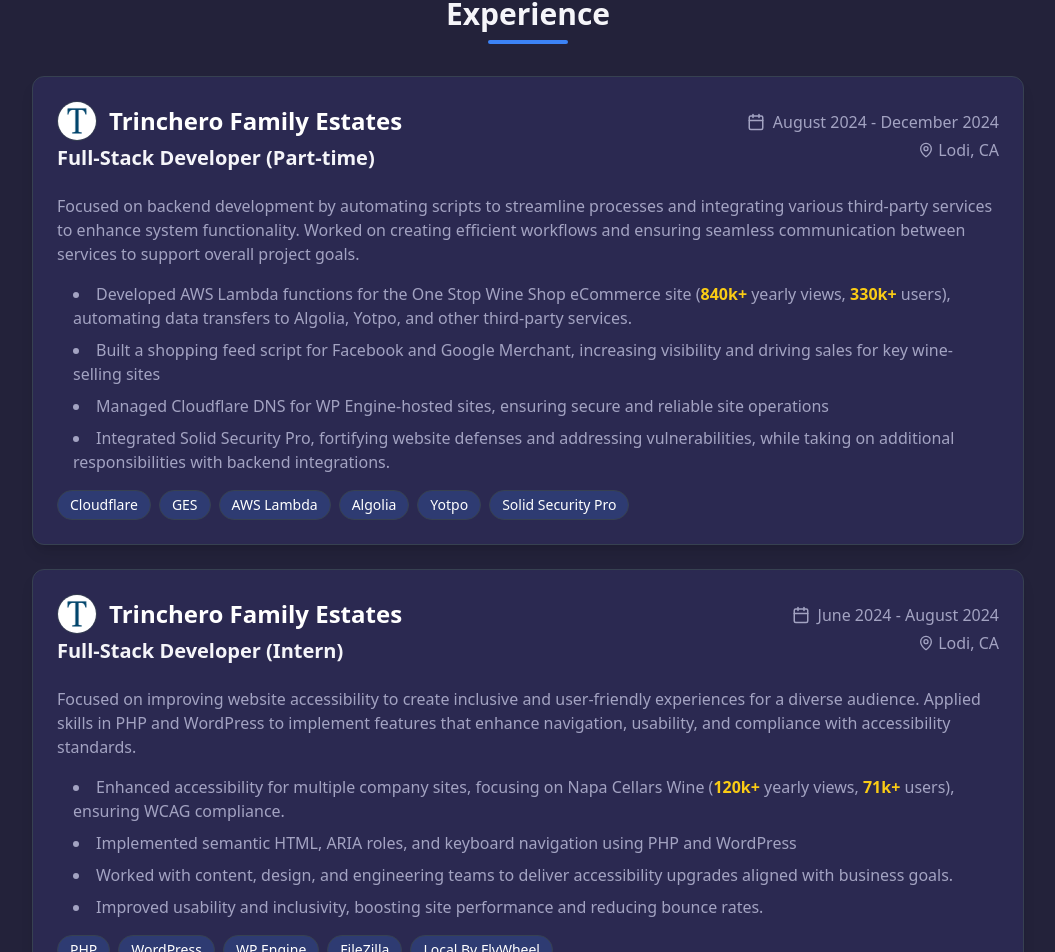
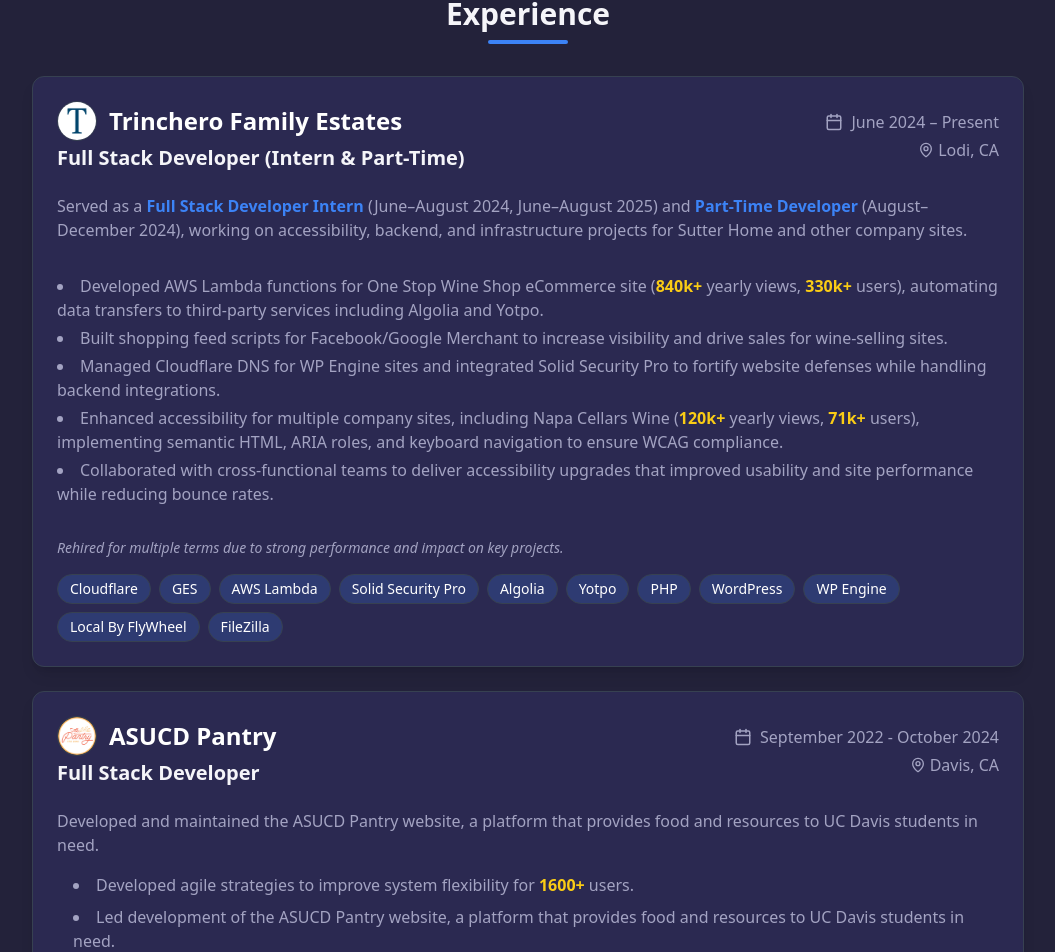
Before and after one commit to Dieg0raf/dieg0raf.github.io, a React (Vite) app: page / in a window 1280 px wide. Shown: the part 724-1676 px from the top of the page, without its empty margins (112-1167 px from the left). Built offline with nearby package versions, Linux system fonts and the light colour scheme.

Commit message:
added resume icon/button to landing component

```diff
--- a/src/components/Experience.tsx
+++ b/src/components/Experience.tsx
@@ -4,91 +4,78 @@
 const ExperienceSection = () => {
   const experiences = [
     {
-      title: "Full-Stack Developer (Part-time)",
+      title: "Full Stack Developer (Intern & Part-Time)",
       company: "Trinchero Family Estates",
       icon: "/tfe-logo-2.png",
       location: "Lodi, CA",
-      duration: "August 2024 - December 2024",
+      duration: "June 2024 – Present",
       description: (
         <>
-          Focused on backend development by automating scripts to streamline
-          processes and integrating various third-party services to enhance
-          system functionality. Worked on creating efficient workflows and
-          ensuring seamless communication between services to support overall
-          project goals.
+          <div className="mb-8 text-muted-foreground text-base">
+            Served as a{" "}
+            <span className="font-semibold text-accent">
+              Full Stack Developer Intern
+            </span>{" "}
+            (June–August 2024, June–August 2025) and{" "}
+            <span className="font-semibold text-accent">
+              Part-Time Developer
+            </span>{" "}
+            (August–December 2024), working on accessibility, backend, and
+            infrastructure projects for Sutter Home and other company sites.
+          </div>
+          <ul className="list-disc list-inside space-y-1 mb-8">
+            <li>
+              Developed AWS Lambda functions for One Stop Wine Shop eCommerce
+              site (<span className="text-yellow-400 font-bold">840k+</span>{" "}
+              yearly views,{" "}
+              <span className="text-yellow-400 font-bold">330k+</span> users),
+              automating data transfers to third-party services including
+              Algolia and Yotpo.
+            </li>
+            <li>
+              Built shopping feed scripts for Facebook/Google Merchant to
+              increase visibility and drive sales for wine-selling sites.
+            </li>
+            <li>
+              Managed Cloudflare DNS for WP Engine sites and integrated Solid
+              Security Pro to fortify website defenses while handling backend
+              integrations.
+            </li>
+            <li>
+              Enhanced accessibility for multiple company sites, including Napa
+              Cellars Wine (
+              <span className="text-yellow-400 font-bold">120k+</span> yearly
+              views, <span className="text-yellow-400 font-bold">71k+</span>{" "}
+              users), implementing semantic HTML, ARIA roles, and keyboard
+              navigation to ensure WCAG compliance.
+            </li>
+            <li>
+              Collaborated with cross-functional teams to deliver accessibility
+              upgrades that improved usability and site performance while
+              reducing bounce rates.
+            </li>
+          </ul>
+          <div className="text-muted-foreground text-sm mt-2">
+            <em>
+              Rehired for multiple terms due to strong performance and impact on
+              key projects.
+            </em>
+          </div>
         </>
       ),
-      responsibilities: [
-        <>
-          Developed AWS Lambda functions for the One Stop Wine Shop eCommerce
-          site (<span className="text-yellow-400 font-bold">840k+</span> yearly
-          views, <span className="text-yellow-400 font-bold">330k+</span>{" "}
-          users), automating data transfers to Algolia, Yotpo, and other
-          third-party services.
-        </>,
-        <>
-          Built a shopping feed script for Facebook and Google Merchant,
-          increasing visibility and driving sales for key wine-selling sites
-        </>,
-        <>
-          Managed Cloudflare DNS for WP Engine-hosted sites, ensuring secure and
-          reliable site operations
-        </>,
-        <>
-          Integrated Solid Security Pro, fortifying website defenses and
-          addressing vulnerabilities, while taking on additional
-          responsibilities with backend integrations.
-        </>,
-      ],
+      responsibilities: [],
       technologies: [
         "Cloudflare",
         "GES",
         "AWS Lambda",
+        "Solid Security Pro",
         "Algolia",
         "Yotpo",
-        "Solid Security Pro",
-      ],
-    },
-    {
-      title: "Full-Stack Developer (Intern)",
-      company: "Trinchero Family Estates",
-      icon: "/tfe-logo-2.png",
-      location: "Lodi, CA",
-      duration: "June 2024 - August 2024",
-      description: (
-        <>
-          Focused on improving website accessibility to create inclusive and
-          user-friendly experiences for a diverse audience. Applied skills in
-          PHP and WordPress to implement features that enhance navigation,
-          usability, and compliance with accessibility standards.
-        </>
-      ),
-      responsibilities: [
-        <>
-          Enhanced accessibility for multiple company sites, focusing on Napa
-          Cellars Wine (<span className="text-yellow-400 font-bold">120k+</span>{" "}
-          yearly views, <span className="text-yellow-400 font-bold">71k+</span>{" "}
-          users), ensuring WCAG compliance.
-        </>,
-        <>
-          Implemented semantic HTML, ARIA roles, and keyboard navigation using
-          PHP and WordPress
-        </>,
-        <>
-          Worked with content, design, and engineering teams to deliver
-          accessibility upgrades aligned with business goals.
-        </>,
-        <>
-          Improved usability and inclusivity, boosting site performance and
-          reducing bounce rates.
-        </>,
-      ],
-      technologies: [
         "PHP",
         "WordPress",
         "WP Engine",
+        "Local By FlyWheel",
         "FileZilla",
-        "Local By FlyWheel",
       ],
     },
     {
@@ -133,13 +120,13 @@
       <div className="mx-auto mb-8 w-20 h-1 bg-accent rounded-full" />
       <div className="space-y-6">
         {experiences.map((exp, index) => {
-          return (
-            <div
-              key={index}
-              tabIndex={0}
-              className="group outline-none"
-              aria-label={`Experience: ${exp.title} at ${exp.company}`}
-            >
+          const companyUrl =
+            exp.company === "Trinchero Family Estates"
+              ? "https://www.tfewines.com/"
+              : exp.company === "ASUCD Pantry"
+              ? "https://thepantry.ucdavis.edu/"
+              : undefined;
+          const cardContent = (
             <Card className="bg-card border border-gray-700 shadow-lg group-hover:scale-[1.025] group-hover:shadow-2xl group-focus-within:scale-[1.025] group-focus-within:shadow-2xl group-active:scale-[1.015] group-active:shadow-xl transition-all duration-200 rounded-xl cursor-pointer focus-within:ring-2 focus-within:ring-primary/60">
               <CardContent className="p-6">
                 <div className="flex flex-col md:flex-row md:items-center md:justify-between gap-2 mb-6">
@@ -152,7 +139,29 @@
                           className="w-10 h-10 rounded-full bg-background border border-gray-700 object-cover shrink-0"
                         />
                       )}
+                      {exp.company === "Trinchero Family Estates" ? (
+                        <a
+                          href="https://www.tfewines.com/"
+                          target="_blank"
+                          rel="noopener noreferrer"
+                          className="hover:underline focus-visible:underline outline-none"
+                          aria-label="Visit Trinchero Family Estates website"
+                        >
                           <span className="leading-tight">{exp.company}</span>
+                        </a>
+                      ) : exp.company === "ASUCD Pantry" ? (
+                        <a
+                          href="https://thepantry.ucdavis.edu/"
+                          target="_blank"
+                          rel="noopener noreferrer"
+                          className="hover:underline focus-visible:underline outline-none"
+                          aria-label="Visit ASUCD Pantry website"
+                        >
+                          <span className="leading-tight">{exp.company}</span>
+                        </a>
+                      ) : (
+                        <span className="leading-tight">{exp.company}</span>
+                      )}
                     </div>
                     <h3 className="text-xl font-semibold text-foreground leading-tight mt-1">
                       {exp.title}
@@ -170,9 +179,7 @@
                   </div>
                 </div>
 
-                  <p className="text-muted-foreground mb-4">
-                    {exp.description}
-                  </p>
+                <p className="text-muted-foreground mb-4">{exp.description}</p>
 
                 <ul className="list-disc list-inside space-y-2 text-muted-foreground mb-4 ml-4">
                   {exp.responsibilities.map((resp, idx) => (
@@ -192,6 +199,22 @@
                 </div>
               </CardContent>
             </Card>
+          );
+          return companyUrl ? (
+            <a
+              key={index}
+              href={companyUrl}
+              target="_blank"
+              rel="noopener noreferrer"
+              className="block group"
+              tabIndex={0}
+              aria-label={`Visit ${exp.company} website`}
+            >
+              {cardContent}
+            </a>
+          ) : (
+            <div key={index} className="group">
+              {cardContent}
             </div>
           );
         })}
--- a/src/components/Landing.tsx
+++ b/src/components/Landing.tsx
@@ -57,6 +57,28 @@
           >
             <Mail className="w-6 h-6 md:w-7 md:h-7" />
           </a>
+          <a
+            href="/Diego_Rafael_Resume_15.pdf"
+            target="_blank"
+            rel="noopener noreferrer"
+            className="text-muted-foreground hover:text-accent transition-colors"
+            aria-label="Resume PDF"
+          >
+            <svg
+              xmlns="http://www.w3.org/2000/svg"
+              className="w-6 h-6 md:w-7 md:h-7"
+              fill="none"
+              viewBox="0 0 24 24"
+              stroke="currentColor"
+            >
+              <path
+                strokeLinecap="round"
+                strokeLinejoin="round"
+                strokeWidth={2}
+                d="M4 16v2a2 2 0 002 2h12a2 2 0 002-2v-2M7 10l5 5m0 0l5-5m-5 5V4"
+              />
+            </svg>
+          </a>
         </div>
       </div>
     </section>
```
Lines whose indentation alone changed are shown as unchanged.
